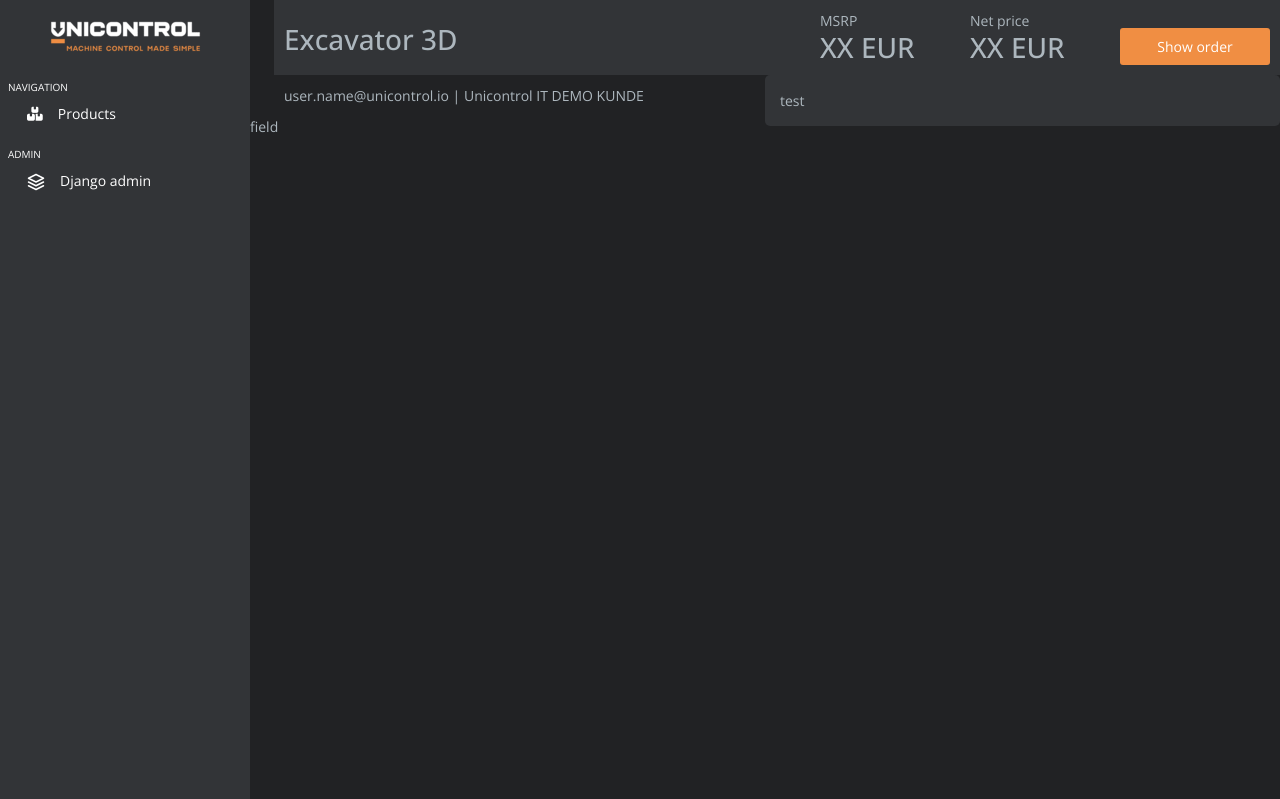
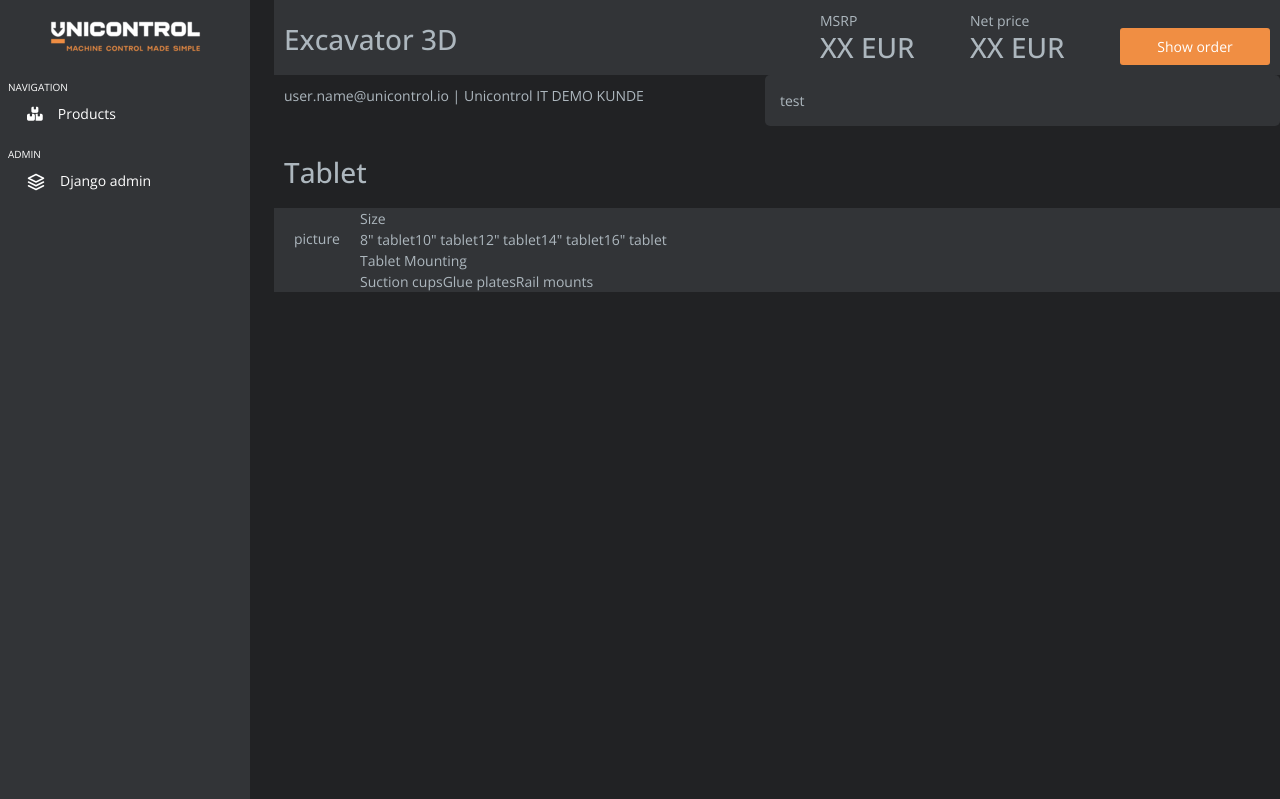
Before and after one commit to Artaey/Unicontrolproject, a Django app: page / in a window 1280 px wide. Shown: the top 799 px of the page. Run offline with Django 5.2, Linux system fonts and the light colour scheme.

Commit message:
Field structure created

```diff
--- a/static/css/base.css
+++ b/static/css/base.css
@@ -112,3 +112,36 @@ header div {
     padding: 10px;
 }
 /*Username end*/
+
+/*Field start*/
+.fieldBox {
+    margin-top: 30px;
+}
+.h3Field {
+    padding: 10px;
+    display: flex;
+}
+
+.fieldBoxContent {
+    background-color: var(--card);
+    display: flex;
+}
+
+.fieldBoxContentImage {
+    padding: 20px;
+    display: flex;
+}
+
+.fieldBoxContentInnerContainer {
+    display: flex;
+}
+
+.fieldBoxContentInner {
+    display: flex;
+}
+
+.fieldBoxContentInnerMain,
+.fieldBoxContentInnerSecondary {
+    display: flex;
+}
+/*Field end*/
--- a/templates/components/field.html
+++ b/templates/components/field.html
@@ -1 +1,32 @@
-<div>field</div>
+<div class="fieldBox ms-4">
+    <h3 class="h3Field">Tablet</h3>
+    <div class="fieldBoxContent d-flex justify-content-start">
+        <div class="fieldBoxContentImage d-flex flex-column justify-content-start">picture</div>
+        <div class="fieldBoxContentInnerContainer d-flex flex-column justify-content-start">
+
+            <div class="fieldBoxContentInnerMainContainer d-flex justify-content-start">
+                <div class="fieldBoxContentInnerMainHeader d-flex flex-column justify-content-start">
+                    <p class="mb-0">Size</p>
+                    <div class="fieldBoxContentInnerMainContent d-flex flex-row">
+                        <div>8" tablet</div>
+                        <div>10" tablet</div>
+                        <div>12" tablet</div>
+                        <div>14" tablet</div>
+                        <div>16" tablet</div>
+                    </div>
+                </div>
+            </div>
+            <div class="fieldBoxContentInnerSecondary d-flex justify-content-start">
+                <div class="fieldBoxContentInnerSecondaryHeader d-flex flex-column justify-content-start">
+                    <p class="mb-0"> Tablet Mounting</p>
+                    <div class="fieldBoxContentInnerSecondaryContent d-flex flex-row">
+                        <div>Suction cups</div>
+                        <div>Glue plates</div>
+                        <div>Rail mounts</div>
+                    </div>
+                </div>
+            </div>
+
+        </div>
+    </div>
+</div>
```
